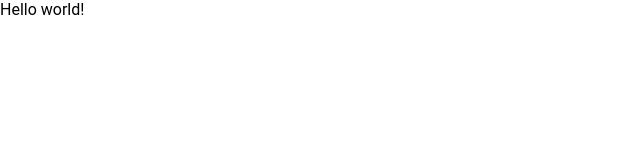
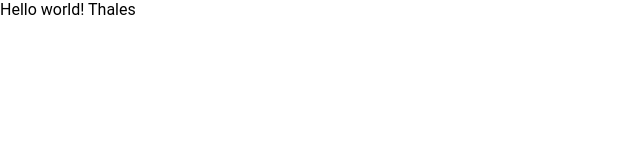
Before and after one commit to ThalesBueno/Resume, a plain HTML site: page index.html in a window 1280 px wide. Shown: the full height of the page, 0-640 px from the left. Drawn offline with Linux system fonts and the light colour scheme.

Commit message:
Update index.html

```diff
--- a/index.html
+++ b/index.html
@@ -36,7 +36,7 @@
 </head>
 <body>
   <div id="main">
-    Hello world!   <!-- You'll be deleting this line in the course -->
+    Hello world! Thales   <!-- You'll be deleting this line in the course -->
 
     <!--
     Everything from here to the <script> tag below is the skeleton of your
```
